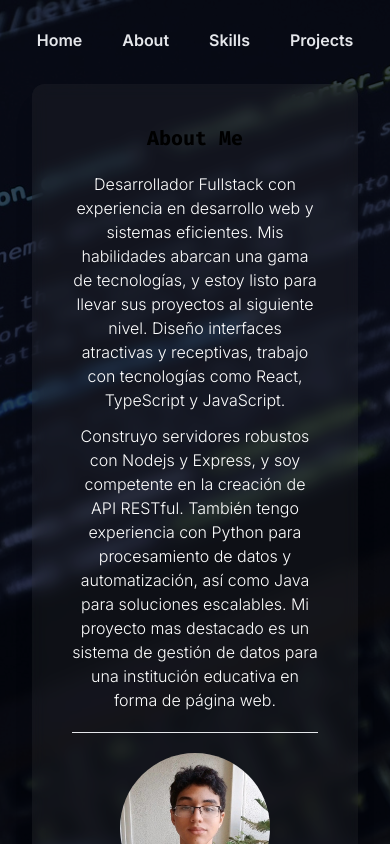
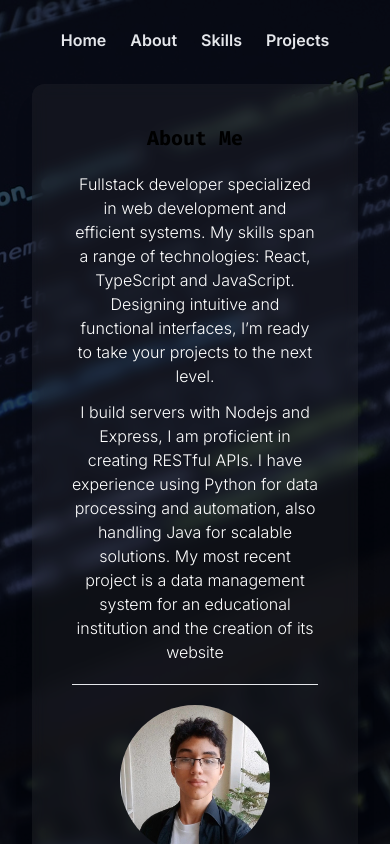
Before and after one commit to AdelGann/Portfolio, a Next.js app: page / in a window 390 px wide. Both pictures are taken after a click on the button "About". Shown: the top 844 px of the page. Built offline with nearby package versions, Linux system fonts and the light colour scheme.

Commit message:
Main Animated

```diff
--- a/src/app/components/LandingComponent/Landing.module.css
+++ b/src/app/components/LandingComponent/Landing.module.css
@@ -14,5 +14,5 @@
 }
 
 .animatedContent {
-    animation: animationAperture 1s ease-in-out;
+    animation: animationAperture 2s ease-in-out;
 }
--- a/src/app/components/LandingComponent/LandingPage.jsx
+++ b/src/app/components/LandingComponent/LandingPage.jsx
@@ -1,8 +1,9 @@
 "use client"
 
 import React, {useState} from "react";
-import { Main } from "../Main";
+import { Main } from "../MainComponent/Main";
 import { About } from "../aboutCoponent/About";
+import { Skills } from "../Skills";
 import style from "./Landing.module.css"
 
 function LandingPage() {
@@ -12,15 +13,16 @@ function LandingPage() {
       <div className='relative justify-center p-4'>
         <div>
           <div className="flex justify-center pt-3">
-            <div className={`${style.animatedContent} inline-flex gap-10 lg:gap-16 xl:gap-20 font-semibold text-gray-200`}>
-              <button className="hover:opacity-80" onClick={(e) => setSteps(1)}>Home</button>
-              <button className="hover:opacity-80" onClick={(e) => setSteps(2)}>About</button>
-              <button className="hover:opacity-80" onClick={(e) => setSteps(3)}>Skills</button>
-              <button className="hover:opacity-80" onClick={(e) => setSteps(4)}>Projects</button>
+            <div className={`${style.animatedContent} inline-flex gap-6 lg:gap-16 xl:gap-20 font-semibold text-gray-200`}>
+              <button className="hover:opacity-80 hover:-translate-y-1" onClick={(e) => setSteps(1)}>Home</button>
+              <button className="hover:opacity-80 hover:-translate-y-1" onClick={(e) => setSteps(2)}>About</button>
+              <button className="hover:opacity-80 hover:-translate-y-1" onClick={(e) => setSteps(3)}>Skills</button>
+              <button className="hover:opacity-80 hover:-translate-y-1" onClick={(e) => setSteps(4)}>Projects</button>
             </div>
           </div>
           {steps === 1 && <Main/>}
           {steps === 2 && <About/>}
+          {steps === 3 && <Skills/>}
         </div>
       </div>
 
--- a/src/app/components/Main.jsx
+++ /dev/null
@@ -1,23 +0,0 @@
-import React from "react";
-import badges from "../badges/badges";
-
-export const Main = ( ) => {
-    return (
-        <>
-        <div className="mx-auto max-w-screen-xl text-center py-56 lg:py-48 2xl:py-72">
-            <h1 className="text-3xl sm:text-7xl font-bold bg-gradient-to-r from-blue-600 via-red-500 to-indigo-500 bg-clip-text text-transparent">Adel Gannem</h1>
-            <h2 className="text-xl sm:text-3xl  ">Full-Stack Developer Junior</h2>
-            <h3 className="text-xl sm:text-lg  ">React.js  ||  Vue.js</h3>
-        </div>
-        <div className='flex justify-center'>
-            {badges.wakatime}
-        </div>
-        <div className='block justify-center lg:m-0'>
-            <div className='flex justify-center p-3'>
-                {badges.arch}
-                {badges.vsc}
-            </div>
-        </div>
-        </>
-    )
-}
--- /dev/null
+++ b/src/app/components/MainComponent/Main.jsx
@@ -0,0 +1,28 @@
+import React from "react";
+import badges from "../../badges/badges";
+import style from "./Main.module.css"
+export const Main = ( ) => {
+    return (
+        <>
+        <div className={style.contentAnimated}>
+            <div className="mx-auto max-w-screen-xl text-center py-56 lg:py-48 2xl:py-72">
+                <h1 className="text-3xl sm:text-7xl font-bold bg-gradient-to-r from-blue-600 via-red-500 to-indigo-500 bg-clip-text text-transparent">Adel Gannem</h1>
+                <h2 className="text-xl sm:text-3xl  ">Full-Stack Developer Junior</h2>
+                <h3 className="text-xl sm:text-lg  ">React.js  ||  Vue.js</h3>
+            </div>
+        </div>
+        <div className={style.badgesAnimated}>
+            <div className='flex justify-center'>
+                {badges.wakatime}
+            </div>
+            <div className='block justify-center lg:m-0'>
+                <div className='flex justify-center p-3'>
+                    {badges.arch}
+                    {badges.vsc}
+                </div>
+            </div>
+        </div>
+
+        </>
+    )
+}
--- /dev/null
+++ b/src/app/components/MainComponent/Main.module.css
@@ -0,0 +1,35 @@
+@keyframes slideContent {
+    from {
+        opacity: -1;
+        transform: translateY(-100px);
+    }
+    50% {
+        opacity: 0;
+        transform: translateY(-50px);
+    }
+    to {
+        opacity: 1;
+        transform: translateY(0);
+    }
+}
+@keyframes slideReverseContent {
+    from {
+        opacity: -1;
+        transform: translateY(100);
+    }
+    50% {
+        opacity: 0;
+        transform: translateY(50);
+    }
+    to {
+        opacity: 1;
+        transform: translateY(0);
+    }
+}
+
+.contentAnimated {
+    animation: slideContent 1s ease-out ;
+}
+.badgesAnimated {
+    animation: slideReverseContent 1s ease-in-out;
+}
--- a/src/app/components/aboutCoponent/About.jsx
+++ b/src/app/components/aboutCoponent/About.jsx
@@ -12,10 +12,11 @@ export const About = () => {
                   <h2 className="text-xl sm:text-3xl font-bold" style={{fontFamily: "Fira Code"}}>About Me</h2>
                 </div>
                 <div className="py-5 font-light text-white">
-                  <p>Desarrollador Fullstack con experiencia en desarrollo web y sistemas eficientes. Mis habilidades abarcan una gama de tecnologías, y estoy listo para llevar sus proyectos al siguiente nivel.
-                    Diseño interfaces atractivas y receptivas, trabajo con tecnologías como React, TypeScript y JavaScript.</p>
-                  <p className="pt-3">Construyo servidores robustos con Nodejs y Express, y soy competente en la creación de API RESTful. También tengo experiencia con Python para procesamiento de datos y automatización, así como Java para soluciones escalables.
-                    Mi proyecto mas destacado es un sistema de gestión de datos para una institución educativa en forma de página web.</p>
+                  <p>Fullstack developer specialized in web development and efficient systems. My skills span a range of technologies: React, TypeScript and JavaScript.
+                     Designing intuitive and functional interfaces, I’m ready to take your projects to the next level.</p>
+                  <p className="pt-3">I build servers with Nodejs and Express, I am proficient in creating RESTful APIs.
+                    I have experience using Python for data processing and automation, also handling Java for scalable solutions.
+                    My most recent project is a data management system for an educational institution and the creation of its website</p>
                 </div>
                 <hr />
                 <div className={style.contentImage}>
@@ -27,7 +28,6 @@ export const About = () => {
                   <img src="/icons/mail.png" alt="Mail Logo" />
                 </div>
               </div>
-
             </div>
           </div>
         </div>
--- a/src/app/components/aboutCoponent/About.module.css
+++ b/src/app/components/aboutCoponent/About.module.css
@@ -8,10 +8,6 @@
     from {
         opacity: 0;
         transform: translateY(100px);
-    }
-    50% {
-        opacity: .5;
-        transform: translate(50px);
     }
     to {
         opacity: 1;
```
